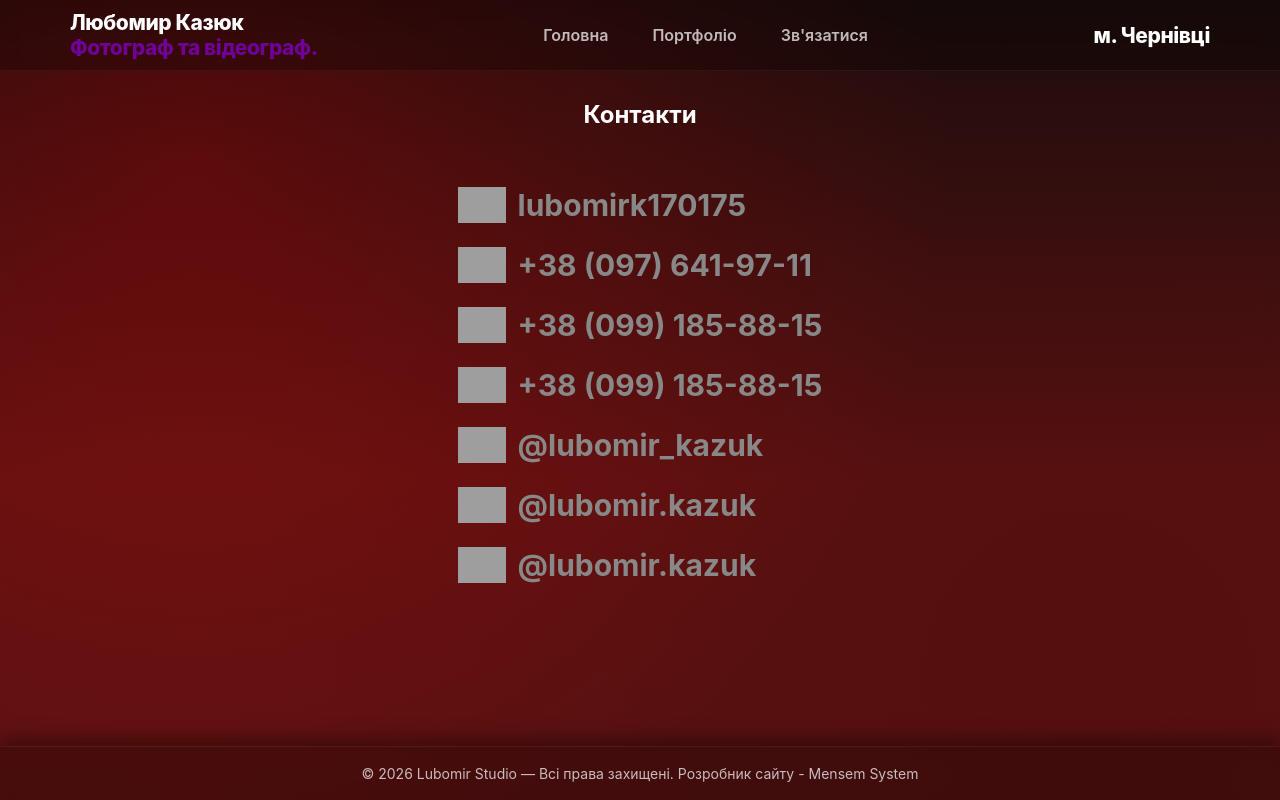
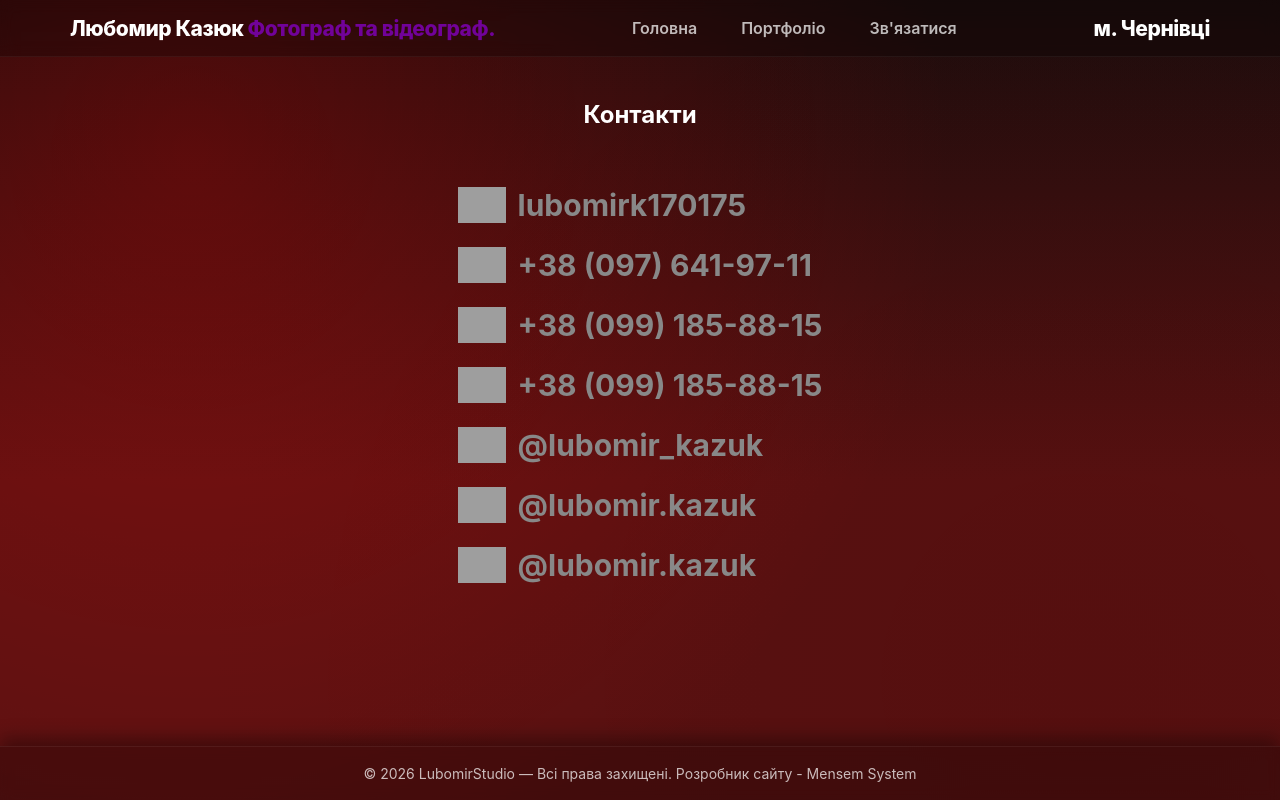
Before and after one commit to VMensem/LubomirVideoV2, a Flask app: page /contact in a window 1280 px wide. Run offline with Flask 3, Linux system fonts and the light colour scheme; grey boxes are pictures that could not be loaded.

Commit message:
Update base.html

```diff
--- a/templates/base.html
+++ b/templates/base.html
@@ -3,7 +3,7 @@
 <head>
   <meta charset="utf-8" />
   <meta name="viewport" content="width=device-width,initial-scale=1" />
-  <title>{% block title %}Lubomir Studio{% endblock %}</title>
+  <title>{% block title %}LubomirStudio{% endblock %}</title>
   <link rel="icon" type="image/png" href="static/content/favicon.png">
   <meta name="description" content="Професійна зйомка, монтаж та фото.">
   <link rel="stylesheet" href="/static/style.css">
@@ -19,7 +19,7 @@
 <body>
 <header class="site-header">
   <div class="container header-inner">
-    <a class="brand" href="/">Любомир Казюк<span class="brand-accent" style="display:block; text-align:center;">Фотограф та відеограф.</span></a>
+    <a class="brand" href="/">Любомир Казюк<span class="brand-accent">          Фотограф та відеограф.</span></a>
     <button id="navToggle" class="nav-toggle">☰</button>
     <nav id="nav" class="nav">
       <a href="/">Головна</a>
@@ -36,7 +36,7 @@
 
 <footer class="site-footer">
   <div class="container">
-    <p>© 2026 <a href="/">Lubomir Studio</a> — Всі права захищені. Розробник сайту - <a href="https://mensem.fun">Mensem System</a></p>
+    <p>© 2026 <a href="/">LubomirStudio</a> — Всі права захищені. Розробник сайту - <a href="https://mensem.fun">Mensem System</a></p>
   </div>
 </footer>
 
```
